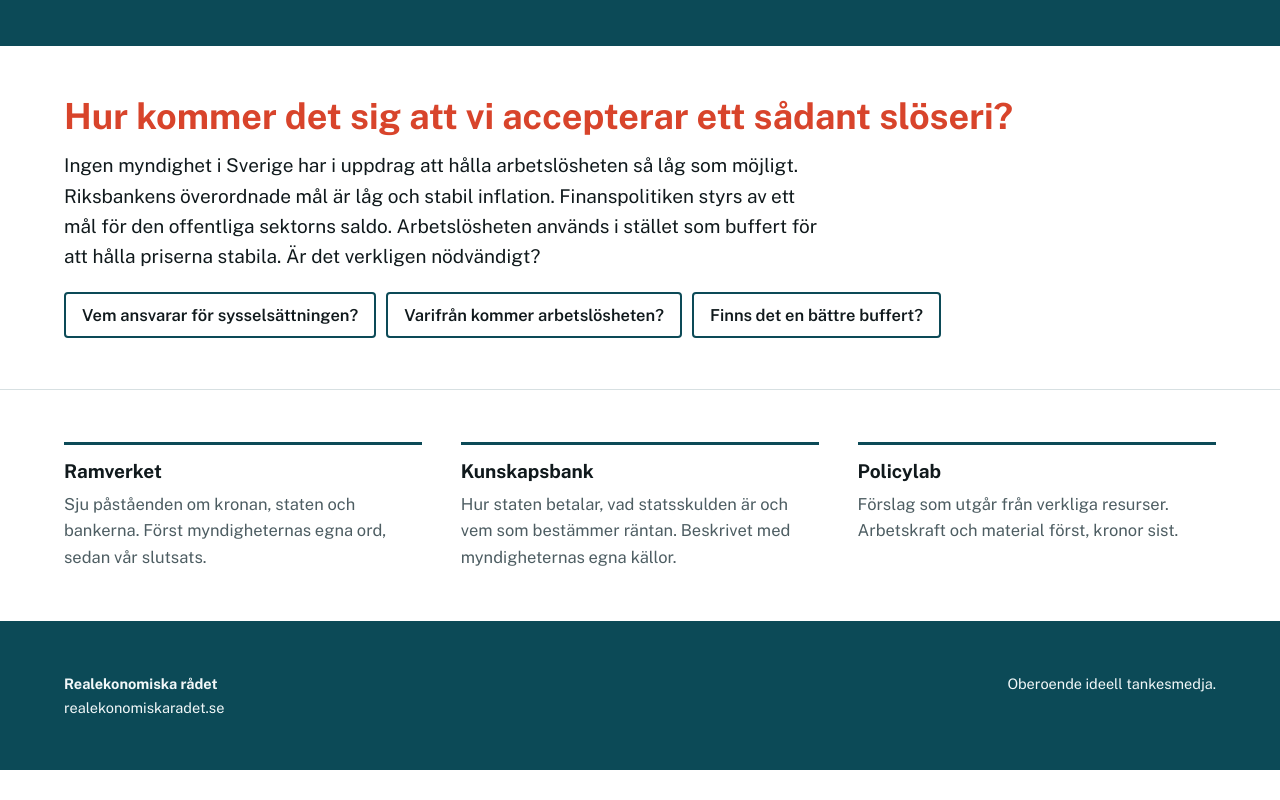
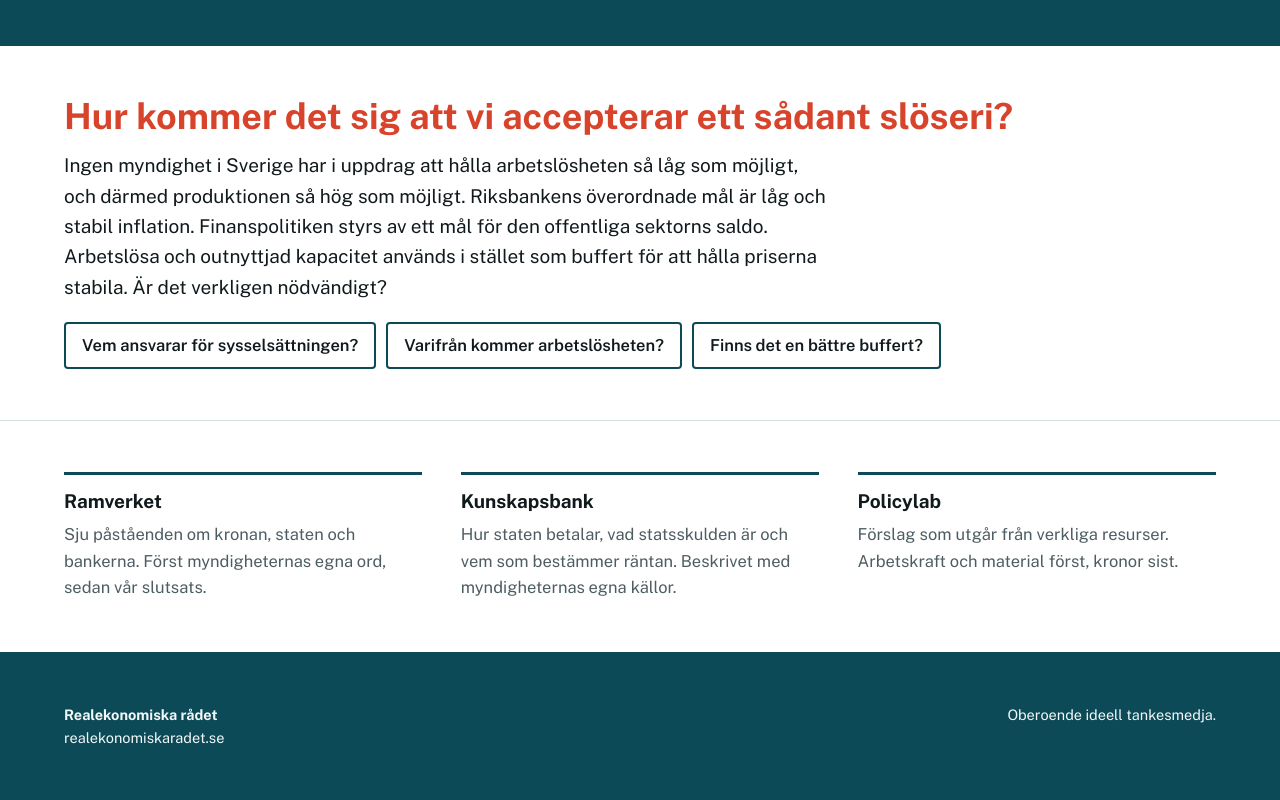
Before and after one commit to realekonomiskaradet/realekonomiskaradet, an Astro site: page / in a window 1280 px wide. Shown: the part 1652-2452 px from the top of the page. Before the commit the page ends 2422 px from the top, so only its background shows below. Built offline with nearby package versions, Linux system fonts and the light colour scheme; Astro itself is replaced by a stand-in of ours.

Commit message:
Frågan om slöseri gäller alla flikar: produktionen så hög som möjligt
Co-Authored-By: Claude Opus 5.5 <noreply@anthropic.com>
Claude-Session: https://claude.ai/code/session_017Eum9GqVZAoj3H6HLMt5Z9

```diff
--- a/src/pages/index.astro
+++ b/src/pages/index.astro
@@ -21,7 +21,7 @@ const flikar = [['ak', 'Arbetskraft'], ['kap', 'Företagens kapacitet'], ['el',
 
 <div class="band fraga"><div class="wrap">
 <h2>Hur kommer det sig att vi accepterar ett sådant slöseri?</h2>
-<p class="fraga-text">Ingen myndighet i Sverige har i uppdrag att hålla arbetslösheten så låg som möjligt. Riksbankens överordnade mål är låg och stabil inflation. Finanspolitiken styrs av ett mål för den offentliga sektorns saldo. Arbetslösheten används i stället som buffert för att hålla priserna stabila. Är det verkligen nödvändigt?</p>
+<p class="fraga-text">Ingen myndighet i Sverige har i uppdrag att hålla arbetslösheten så låg som möjligt, och därmed produktionen så hög som möjligt. Riksbankens överordnade mål är låg och stabil inflation. Finanspolitiken styrs av ett mål för den offentliga sektorns saldo. Arbetslösa och outnyttjad kapacitet används i stället som buffert för att hålla priserna stabila. Är det verkligen nödvändigt?</p>
 <div class="fraga-lankar">
 <a href="/kunskapsbank/vem-ansvarar/">Vem ansvarar för sysselsättningen?</a>
 <a href="/kunskapsbank/#arbetsloshet">Varifrån kommer arbetslösheten?</a>
```
